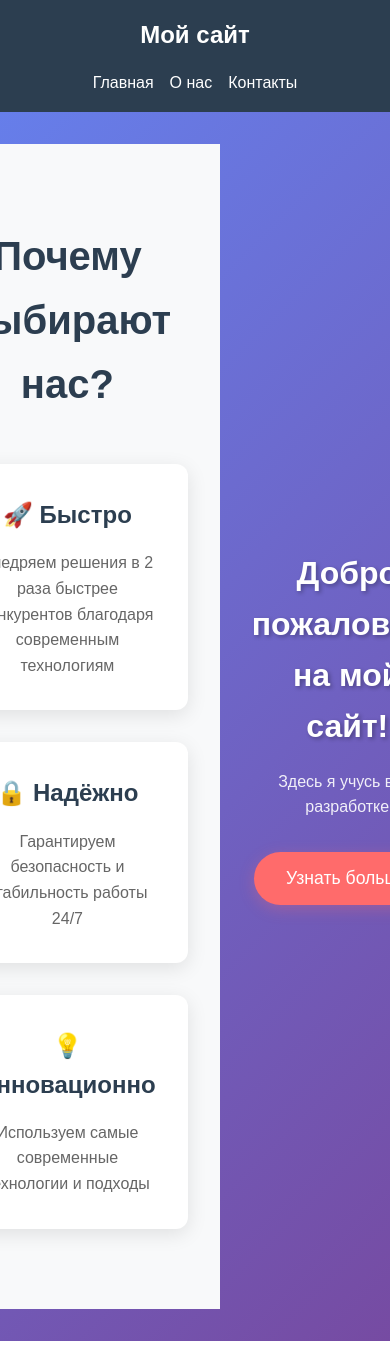
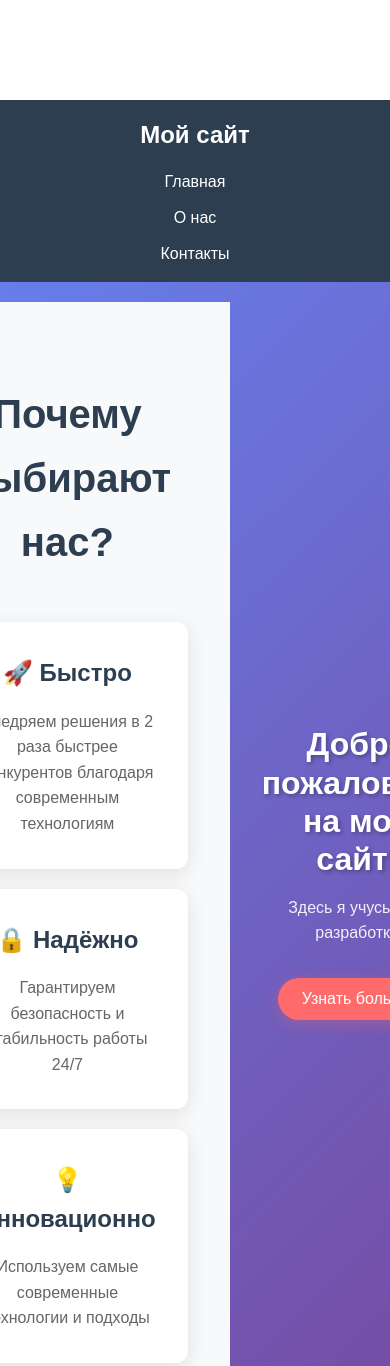
Before and after one commit to savn135-bot/My-first-website, a plain HTML site: page index.html in a window 390 px wide. Shown: the top 1366 px of the page. Drawn offline with Linux system fonts and the light colour scheme.

Commit message:
Add files via upload

```diff
--- a/style.css
+++ b/style.css
@@ -228,3 +228,58 @@ body {
         padding: 0 1rem;
     }
 }
+
+/* Адаптивность для мобильных */
+@media (max-width: 768px) {
+    /* Навигация */
+    .nav-container {
+        flex-direction: column;
+        text-align: center;
+        gap: 15px;
+        padding: 0 10px;
+    }
+
+    .nav-menu {
+        flex-direction: column;
+        gap: 10px;
+        padding: 0;
+    }
+
+    /* Герой-секция */
+    #home {
+        padding: 20px 10px;
+        min-height: 60vh;
+    }
+
+    .hero-content h1 {
+        font-size: 2rem !important;
+        line-height: 1.2;
+    }
+
+    .hero-content p {
+        font-size: 1rem;
+    }
+
+    .cta-button {
+        padding: 12px 24px;
+        font-size: 1rem;
+    }
+
+    /* Карточки */
+    .features-container {
+        flex-direction: column;
+        gap: 20px;
+        padding: 0 10px;
+    }
+
+    .feature-card {
+        width: 100%;
+        max-width: 100%;
+        min-width: unset;
+    }
+
+    /* Общие стили */
+    body {
+        padding-top: 100px; /* Увеличиваем отступ для навигации */
+    }
+}
```
